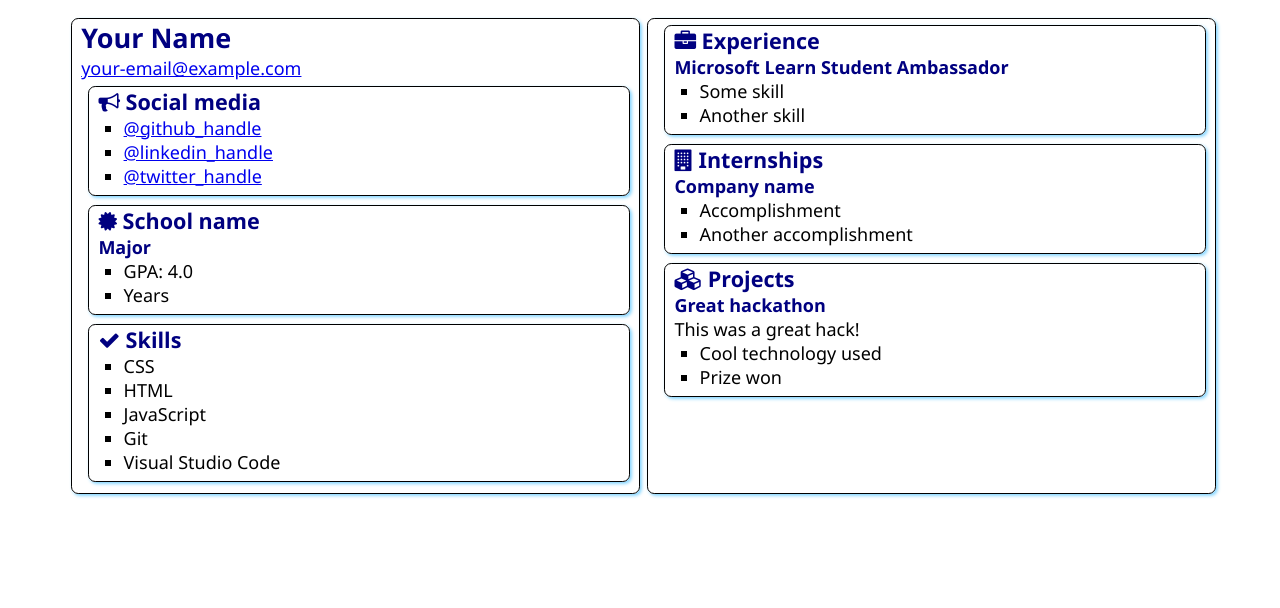
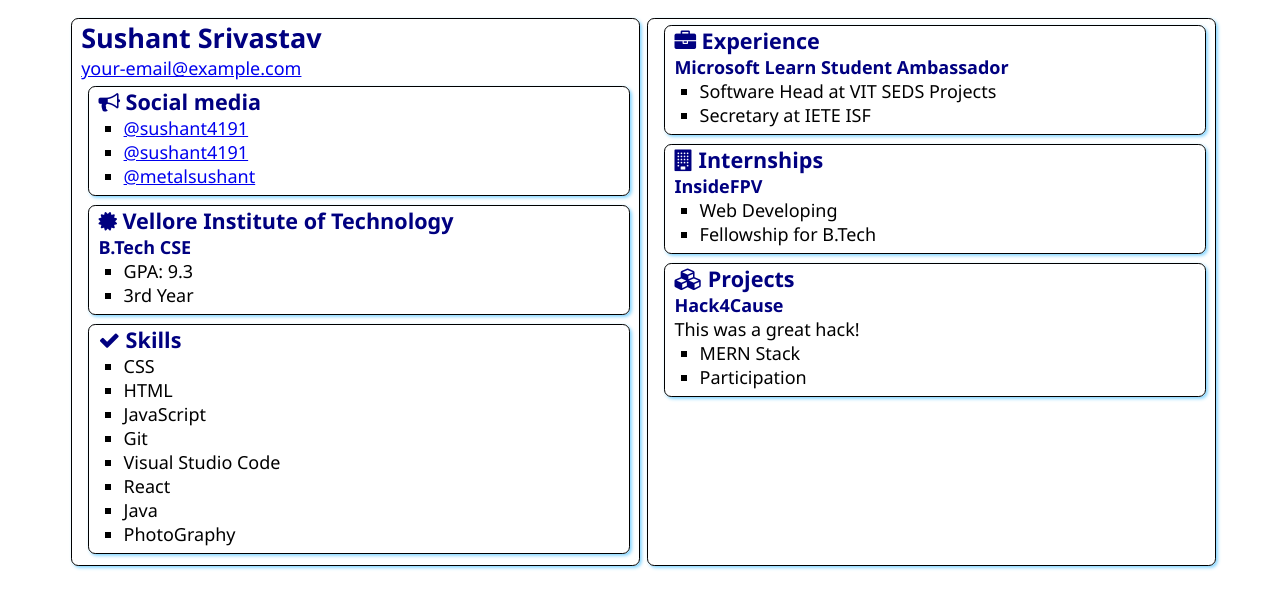
Before and after one commit to sushant4191/SATechnicalOnboarding, a plain HTML site: page src/index.html in a window 1280 px wide. Drawn offline with Linux system fonts and the light colour scheme.

Commit message:
updated content

```diff
--- a/src/index.html
+++ b/src/index.html
@@ -12,7 +12,7 @@
 <body>
     <main>
         <article class="box">
-            <h1>Your Name</h1>
+            <h1>Sushant Srivastav</h1>
             <div><a href="mailto:your.email@example.com">your-email@example.com</a></div>
 
             <section class="box">
@@ -21,9 +21,9 @@
                     Social media
                 </h2>
                 <ul>
-                    <li><a href="https://github.com/<handle>">@github_handle</a></li>
-                    <li><a href="https://linkedin.com/in/<handle>">@linkedin_handle</a></li>
-                    <li><a href="https://twitter.com/<handle>">@twitter_handle</a></li>
+                    <li><a href="https://github.com/<handle>">@sushant4191</a></li>
+                    <li><a href="https://linkedin.com/in/<handle>">@sushant4191</a></li>
+                    <li><a href="https://twitter.com/<handle>">@metalsushant</a></li>
                 </ul>
             </section>
 
@@ -31,12 +31,12 @@
                 <div class="education">
                     <h2>
                         <i class="fa fa-certificate" aria-hidden="true"></i>
-                        School name
+                        Vellore Institute of Technology
                     </h2>
-                    <h3>Major</h3>
+                    <h3>B.Tech CSE</h3>
                     <ul>
-                        <li>GPA: 4.0</li>
-                        <li>Years</li>
+                        <li>GPA: 9.3</li>
+                        <li>3rd Year</li>
                     </ul>
                 </div>
             </section>
@@ -52,6 +52,9 @@
                     <li>JavaScript</li>
                     <li>Git</li>
                     <li>Visual Studio Code</li>
+                    <li>React</li>
+                    <li>Java</li>
+                    <li>PhotoGraphy</li>
                 </ul>
             </section>
         </article>
@@ -63,8 +66,8 @@
                 </h2>
                 <h3>Microsoft Learn Student Ambassador</h3>
                 <ul>
-                    <li>Some skill</li>
-                    <li>Another skill</li>
+                    <li>Software Head at VIT SEDS Projects</li>
+                    <li>Secretary at IETE ISF</li>
                 </ul>
             </section>
             <section class="box">
@@ -73,10 +76,10 @@
                     Internships
                 </h2>
 
-                <h3>Company name</h3>
+                <h3>InsideFPV</h3>
                 <ul>
-                    <li>Accomplishment</li>
-                    <li>Another accomplishment</li>
+                    <li>Web Developing</li>
+                    <li>Fellowship for B.Tech</li>
                 </ul>
             </section>
             <section class="box">
@@ -85,11 +88,11 @@
                     Projects
                 </h2>
 
-                <h3>Great hackathon</h3>
+                <h3>Hack4Cause</h3>
                 <div>This was a great hack!</div>
                 <ul>
-                    <li>Cool technology used</li>
-                    <li>Prize won</li>
+                    <li>MERN Stack</li>
+                    <li>Participation</li>
                 </ul>
             </section>
         </article>
```
